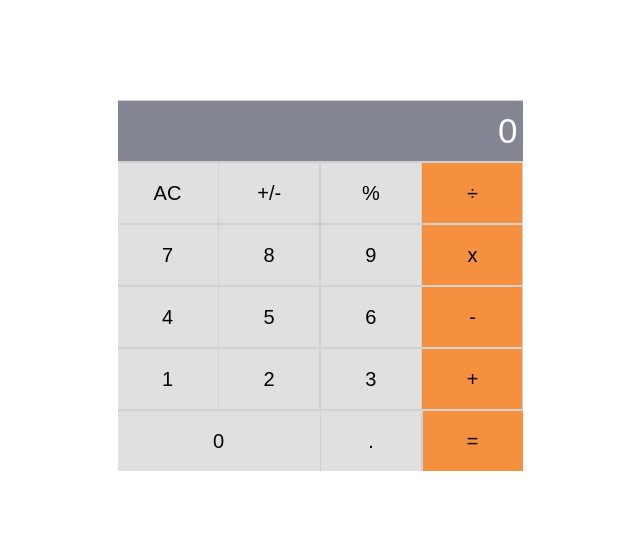
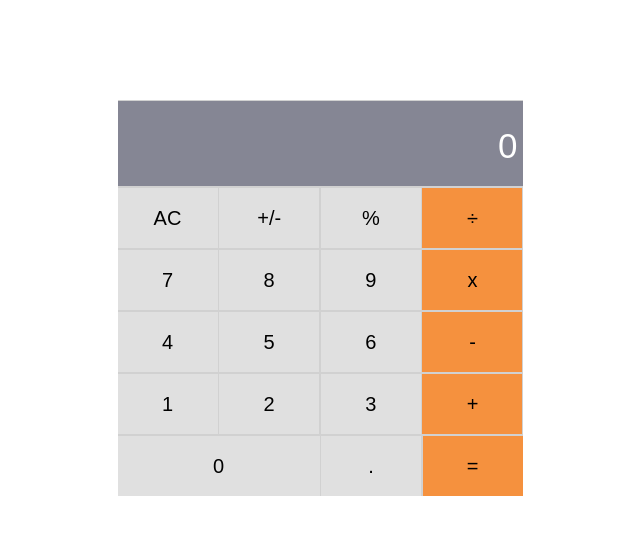
Before and after one commit to FilbertKimasa/math-magicians, a React (Create React App) app: page / in a window 1280 px wide. Shown: the top 534 px of the page, without its empty margins (320-960 px from the left). Built offline with nearby package versions, Linux system fonts and the light colour scheme.

Commit message:
Adjust the padding in the display class

```diff
--- a/src/components/Calculator.css
+++ b/src/components/Calculator.css
@@ -27,12 +27,7 @@
   color: #fff;
   text-align: end;
   font-size: 35px;
-  padding-right: 5px;
-  padding-left: 5px;
-}
-
-.display:focus {
-  outline: none;
+  padding: 15px 5px 10px 5px;
 }
 
 .left {
```
